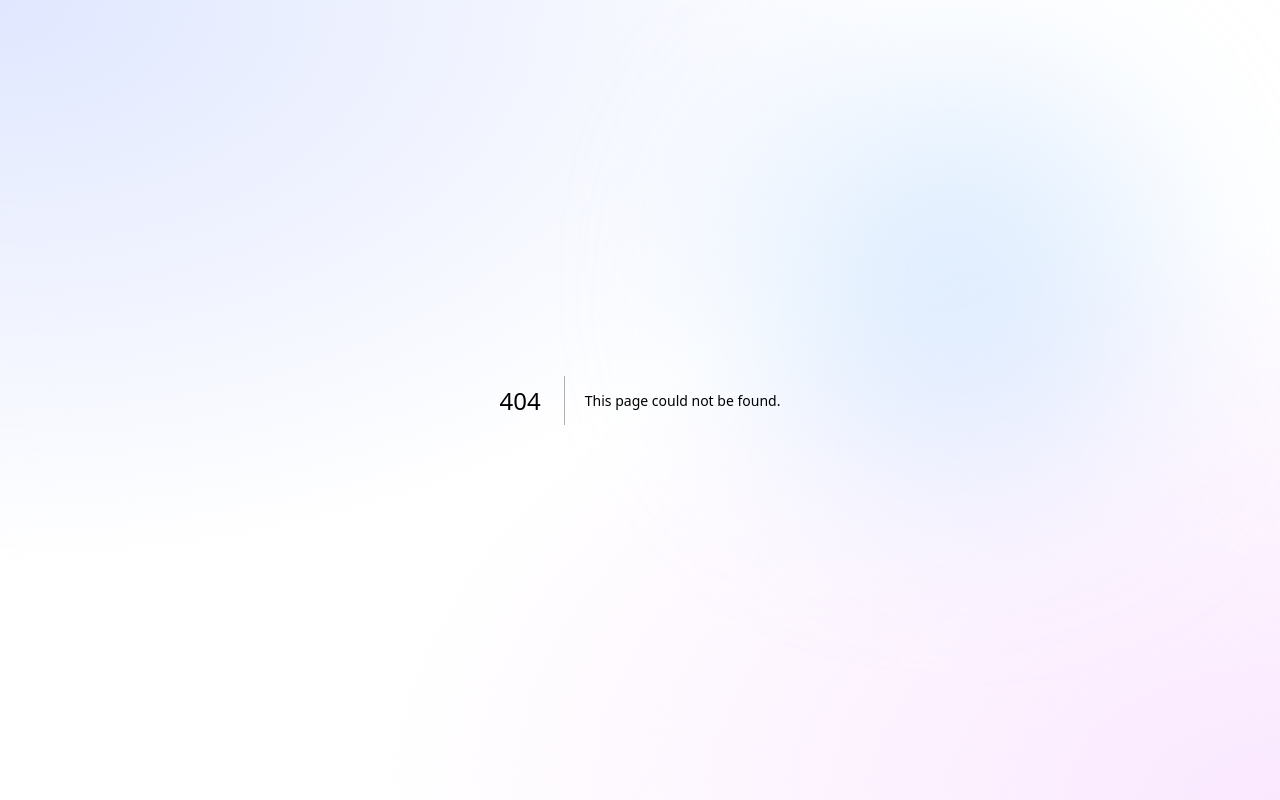
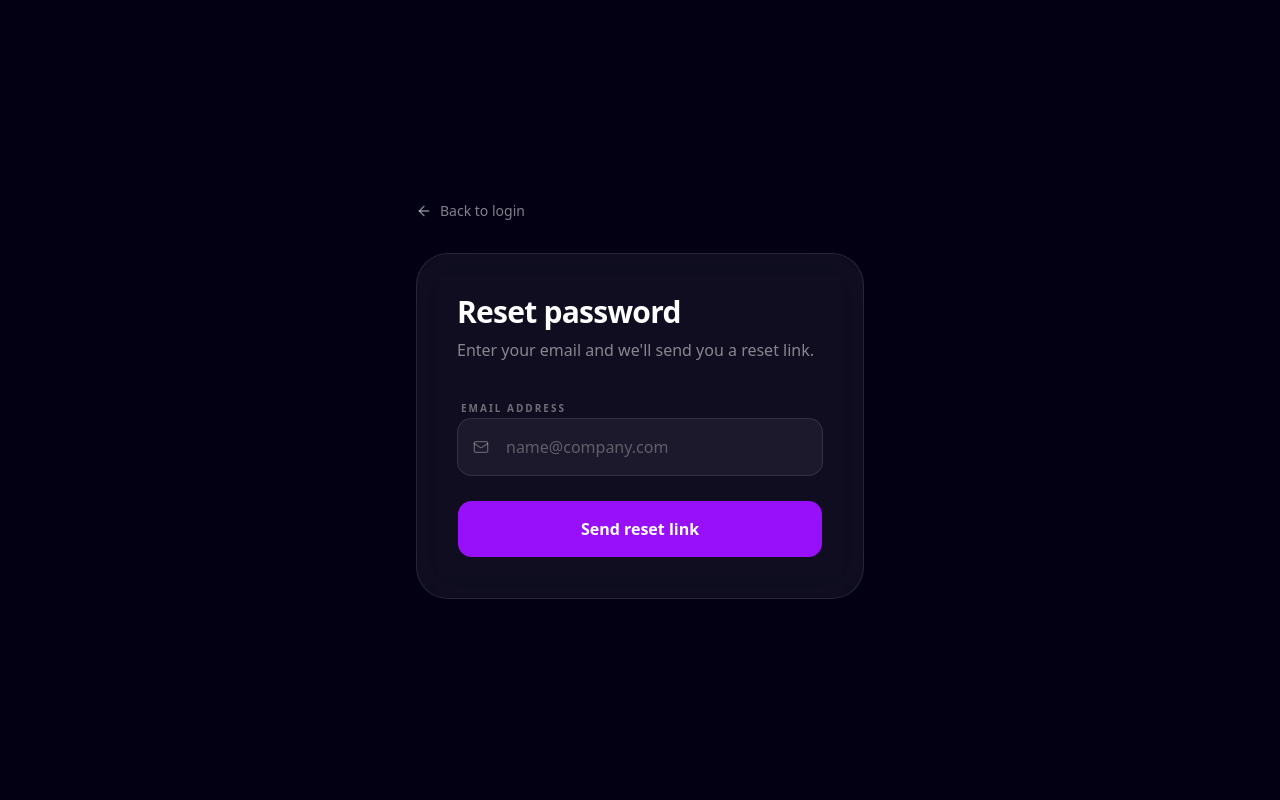
Before and after one commit to aftabzaaman/niceplr-master, a Next.js app in the folder apps/web/: page /forgot-password in a window 1280 px wide. Before the commit this address had no page. Built offline with nearby package versions, Linux system fonts and the light colour scheme.

Commit message:
feat: add forgot and reset password pages

```diff
--- /dev/null
+++ b/apps/web/src/app/(auth)/forgot-password/page.tsx
@@ -0,0 +1,74 @@
+"use client";
+
+import React, { useActionState } from "react";
+import Link from "next/link";
+import { Mail, ArrowLeft, Loader2 } from "lucide-react";
+import { Button } from "@/components/ui/button";
+import { resetPassword } from "@/app/auth/actions";
+
+const initialState = { error: "", success: false, message: "" };
+
+export default function ForgotPasswordPage() {
+  const [state, formAction, isPending] = useActionState(resetPassword, initialState);
+
+  return (
+    <div className="min-h-screen bg-[#030014] flex items-center justify-center p-6">
+      <div className="w-full max-w-md">
+        <Link href="/login" className="inline-flex items-center gap-2 text-white/50 hover:text-white text-sm font-medium mb-8">
+          <ArrowLeft size={16} />
+          Back to login
+        </Link>
+
+        <div className="bg-white/5 backdrop-blur-xl border border-white/10 rounded-[2rem] p-8 md:p-10">
+          <header className="mb-8">
+            <h1 className="text-3xl font-bold text-white tracking-tight mb-2">Reset password</h1>
+            <p className="text-white/50 font-medium">Enter your email and we&apos;ll send you a reset link.</p>
+          </header>
+
+          {state?.error && (
+            <div className="mb-6 p-4 bg-red-50 border border-red-100 text-red-600 rounded-2xl text-sm font-medium">
+              {state.error}
+            </div>
+          )}
+
+          {state?.success && state?.message && (
+            <div className="mb-6 p-4 bg-green-50 border border-green-100 text-green-700 rounded-2xl text-sm font-medium">
+              {state.message}
+            </div>
+          )}
+
+          <form action={formAction} className="space-y-6">
+            <div className="space-y-2">
+              <label className="text-[10px] font-bold text-white/40 ml-1 uppercase tracking-[0.2em]">Email Address</label>
+              <div className="relative group">
+                <Mail className="absolute left-4 top-1/2 -translate-y-1/2 w-4 h-4 text-white/30 group-focus-within:text-purple-400 transition-colors" />
+                <input
+                  type="email"
+                  name="email"
+                  required
+                  placeholder="name@company.com"
+                  className="w-full bg-white/5 border border-white/10 rounded-2xl py-4 pl-12 pr-6 text-white placeholder:text-white/30 focus:border-purple-500/50 outline-none transition-all focus:ring-4 focus:ring-purple-500/10"
+                />
+              </div>
+            </div>
+
+            <Button
+              type="submit"
+              disabled={isPending}
+              className="w-full py-7 bg-purple-600 hover:bg-purple-700 text-white rounded-2xl font-bold text-base flex items-center justify-center gap-2"
+            >
+              {isPending ? (
+                <>
+                  <Loader2 className="w-5 h-5 animate-spin" />
+                  Sending...
+                </>
+              ) : (
+                "Send reset link"
+              )}
+            </Button>
+          </form>
+        </div>
+      </div>
+    </div>
+  );
+}
--- a/apps/web/src/app/(auth)/login/page.tsx
+++ b/apps/web/src/app/(auth)/login/page.tsx
@@ -69,7 +69,7 @@ export default function LoginPage() {
             <div className="space-y-2">
               <div className="flex items-center justify-between ml-1">
                 <label className="text-[10px] font-black text-slate-400 uppercase tracking-[0.2em]">Password</label>
-                <Link href="#" className="text-xs font-bold text-purple-600 hover:text-purple-500 transition-colors">Forgot your password?</Link>
+                <Link href="/forgot-password" className="text-xs font-bold text-purple-600 hover:text-purple-500 transition-colors">Forgot your password?</Link>
               </div>
               <div className="relative group">
                 <Lock className="absolute left-4 top-1/2 -translate-y-1/2 w-4 h-4 text-slate-300 group-focus-within:text-purple-500 transition-colors" />
--- /dev/null
+++ b/apps/web/src/app/(auth)/reset-password/page.tsx
@@ -0,0 +1,70 @@
+"use client";
+
+import React, { useActionState } from "react";
+import Link from "next/link";
+import { Lock, Loader2 } from "lucide-react";
+import { Button } from "@/components/ui/button";
+import { updatePassword } from "@/app/auth/actions";
+
+const initialState = { error: "" };
+
+export default function ResetPasswordPage() {
+  const [state, formAction, isPending] = useActionState(updatePassword, initialState);
+
+  return (
+    <div className="min-h-screen bg-[#030014] flex items-center justify-center p-6">
+      <div className="w-full max-w-md">
+        <div className="bg-white/5 backdrop-blur-xl border border-white/10 rounded-[2rem] p-8 md:p-10">
+          <header className="mb-8">
+            <h1 className="text-3xl font-bold text-white tracking-tight mb-2">Set new password</h1>
+            <p className="text-white/50 font-medium">Choose a new password for your account.</p>
+          </header>
+
+          {state?.error && (
+            <div className="mb-6 p-4 bg-red-50 border border-red-100 text-red-600 rounded-2xl text-sm font-medium">
+              {state.error}
+            </div>
+          )}
+
+          <form action={formAction} className="space-y-6">
+            <div className="space-y-2">
+              <label className="text-[10px] font-bold text-white/40 ml-1 uppercase tracking-[0.2em]">New Password</label>
+              <div className="relative group">
+                <Lock className="absolute left-4 top-1/2 -translate-y-1/2 w-4 h-4 text-white/30 group-focus-within:text-purple-400 transition-colors" />
+                <input
+                  type="password"
+                  name="password"
+                  required
+                  minLength={6}
+                  placeholder="••••••••"
+                  className="w-full bg-white/5 border border-white/10 rounded-2xl py-4 pl-12 pr-6 text-white placeholder:text-white/30 focus:border-purple-500/50 outline-none transition-all focus:ring-4 focus:ring-purple-500/10"
+                />
+              </div>
+            </div>
+
+            <Button
+              type="submit"
+              disabled={isPending}
+              className="w-full py-7 bg-purple-600 hover:bg-purple-700 text-white rounded-2xl font-bold text-base flex items-center justify-center gap-2"
+            >
+              {isPending ? (
+                <>
+                  <Loader2 className="w-5 h-5 animate-spin" />
+                  Saving...
+                </>
+              ) : (
+                "Update password"
+              )}
+            </Button>
+          </form>
+
+          <p className="mt-6 text-center text-white/40 text-sm">
+            <Link href="/login" className="text-purple-400 hover:text-purple-300 font-medium">
+              Back to login
+            </Link>
+          </p>
+        </div>
+      </div>
+    </div>
+  );
+}
--- a/apps/web/src/app/auth/actions.ts
+++ b/apps/web/src/app/auth/actions.ts
@@ -2,6 +2,7 @@
 
 import { createClient } from "@/utils/supabase/server";
 import { redirect } from "next/navigation";
+import { headers } from "next/headers";
 
 export async function login(prevState: any, formData: FormData) {
   const email = formData.get("email") as string;
@@ -73,3 +74,50 @@ export async function logout() {
   await supabase.auth.signOut();
   redirect("/login");
 }
+
+export async function resetPassword(prevState: any, formData: FormData) {
+  const email = formData.get("email") as string;
+
+  if (!email) {
+    return { error: "Email is required.", success: false, message: "" };
+  }
+
+  const supabase = await createClient();
+
+  const h = await headers();
+  const host = h.get("x-forwarded-host") || h.get("host") || "localhost:3300";
+  const protocol = process.env.NODE_ENV === "development" ? "http" : "https";
+  const redirectTo = `${protocol}://${host}/auth/callback?next=/reset-password`;
+
+  const { error } = await supabase.auth.resetPasswordForEmail(email, {
+    redirectTo,
+  });
+
+  if (error) {
+    return { error: error.message, success: false, message: "" };
+  }
+
+  return {
+    error: "",
+    success: true,
+    message: "Password reset link sent. Check your email.",
+  };
+}
+
+export async function updatePassword(prevState: any, formData: FormData) {
+  const password = formData.get("password") as string;
+
+  if (!password || password.length < 6) {
+    return { error: "Password must be at least 6 characters." };
+  }
+
+  const supabase = await createClient();
+
+  const { error } = await supabase.auth.updateUser({ password });
+
+  if (error) {
+    return { error: error.message };
+  }
+
+  redirect("/login");
+}
```
